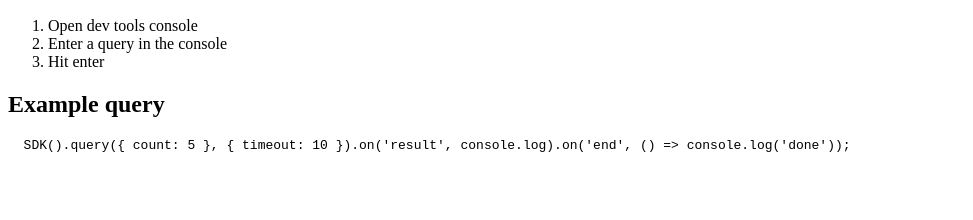
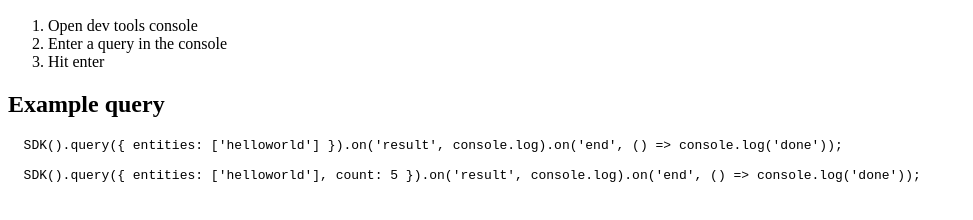
Before and after one commit to numo-labs/sdk, a website built with webpack: page sandbox/index.html in a window 1280 px wide. Shown: the part 110-330 px from the top of the page, without its empty margins (0-973 px from the left). Built offline with nearby package versions, Linux system fonts and the light colour scheme.

Commit message:
Update sample queries in sandbox page

```diff
--- a/sandbox/index.html
+++ b/sandbox/index.html
@@ -14,7 +14,9 @@
   </ol>
   <h2>Example query</h2>
   <pre>
-  SDK().query({ count: 5 }, { timeout: 10 }).on('result', console.log).on('end', () => console.log('done'));
+  SDK().query({ entities: ['helloworld'] }).on('result', console.log).on('end', () => console.log('done'));
+
+  SDK().query({ entities: ['helloworld'], count: 5 }).on('result', console.log).on('end', () => console.log('done'));
   </pre>
 </body>
 </html>
```
